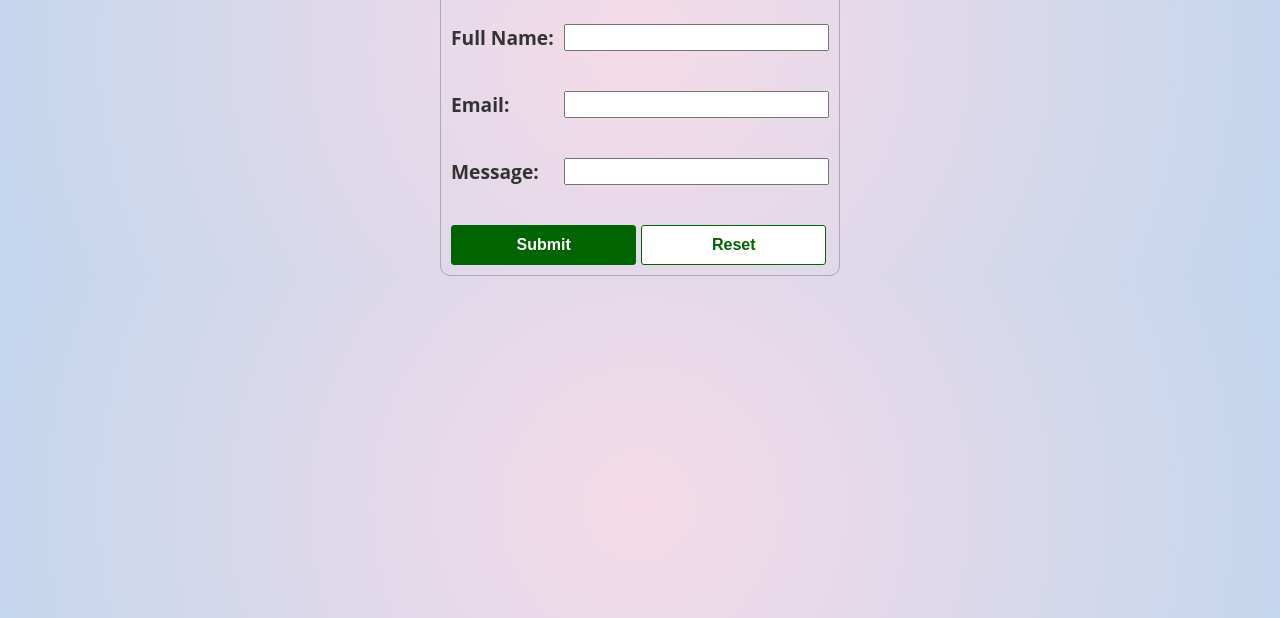
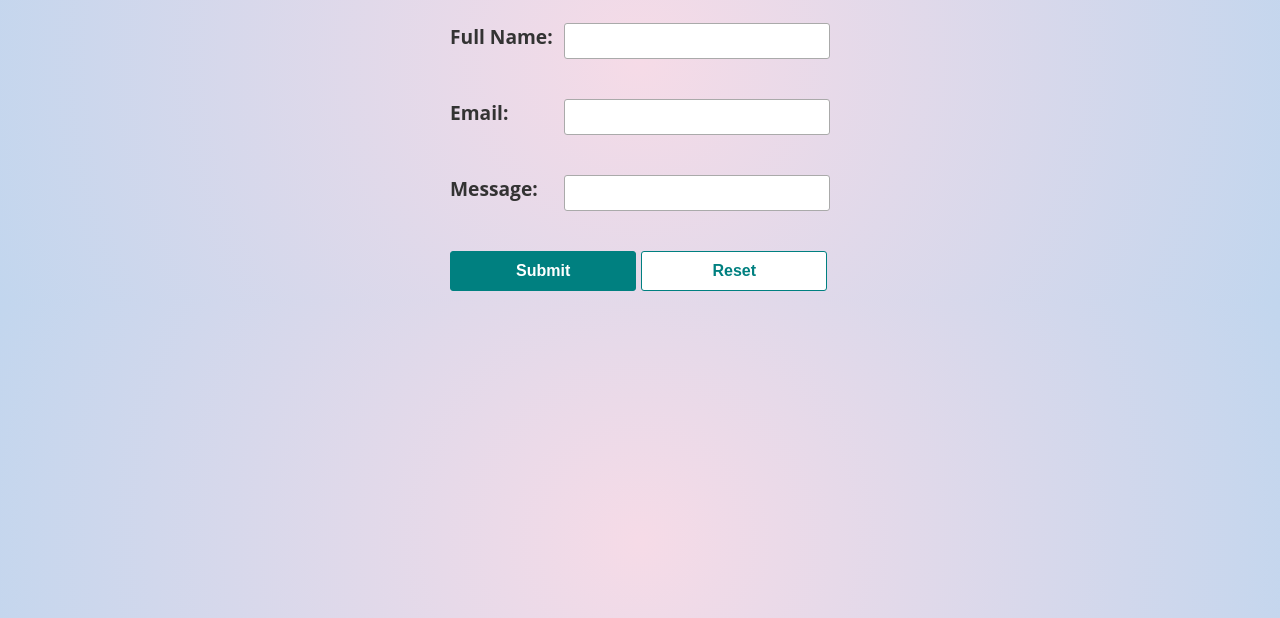
Before and after one commit to MissMoreau/MissMoreau.github.io, a plain HTML site: page src/form.html in a window 1280 px wide. Shown: the part 182-800 px from the top of the page. Drawn offline with Linux system fonts and the light colour scheme.

Commit message:
commiting some css changes

```diff
--- a/form.css
+++ b/form.css
@@ -1,8 +1,8 @@
 
 .form {
   max-width: 600px;
-  margin: 0 auto;
-  border: 1px solid var(--gray4);
+  margin: auto auto;
+  border: none;
   padding: 10px;
   border-radius: 10px;
 }
@@ -11,6 +11,7 @@
   margin: 40px 0;
   display: grid;
   grid-template-columns: 30% 70%;
+  align-items: start;
 }
 
 .form-element > label {
@@ -35,8 +36,18 @@
   margin-left: 10px;
 }
 
+.input {
+  width: 100%;
+  padding: 8px 16px;
+  font-size: medium;
+  border-radius: 3px;
+  border: 1px solid var(--gray4);
+  box-sizing: border-box;
+  word-wrap: break-word; /* new property added */
+}
+
 .btn {
-  border: 1px solid var(--green);
+  border: 1px solid var(--lightteal);
   padding: 10px;
   width: 49%;
   box-sizing: border-box;
@@ -46,16 +57,16 @@
 }
 
 .btn-primary {
-  background-color: var(--green);
+  background-color: var(--lightteal);
   color: var(--white);
 }
 
 .btn-secondary {
   background-color: var(--white);
-  color: var(--green);
+  color: var(--lightteal);
 }
 
 .btn:hover {
-  background-color: var(--orange);
+  background-color: var(--teal);
   color: var(--black);
 }
```
